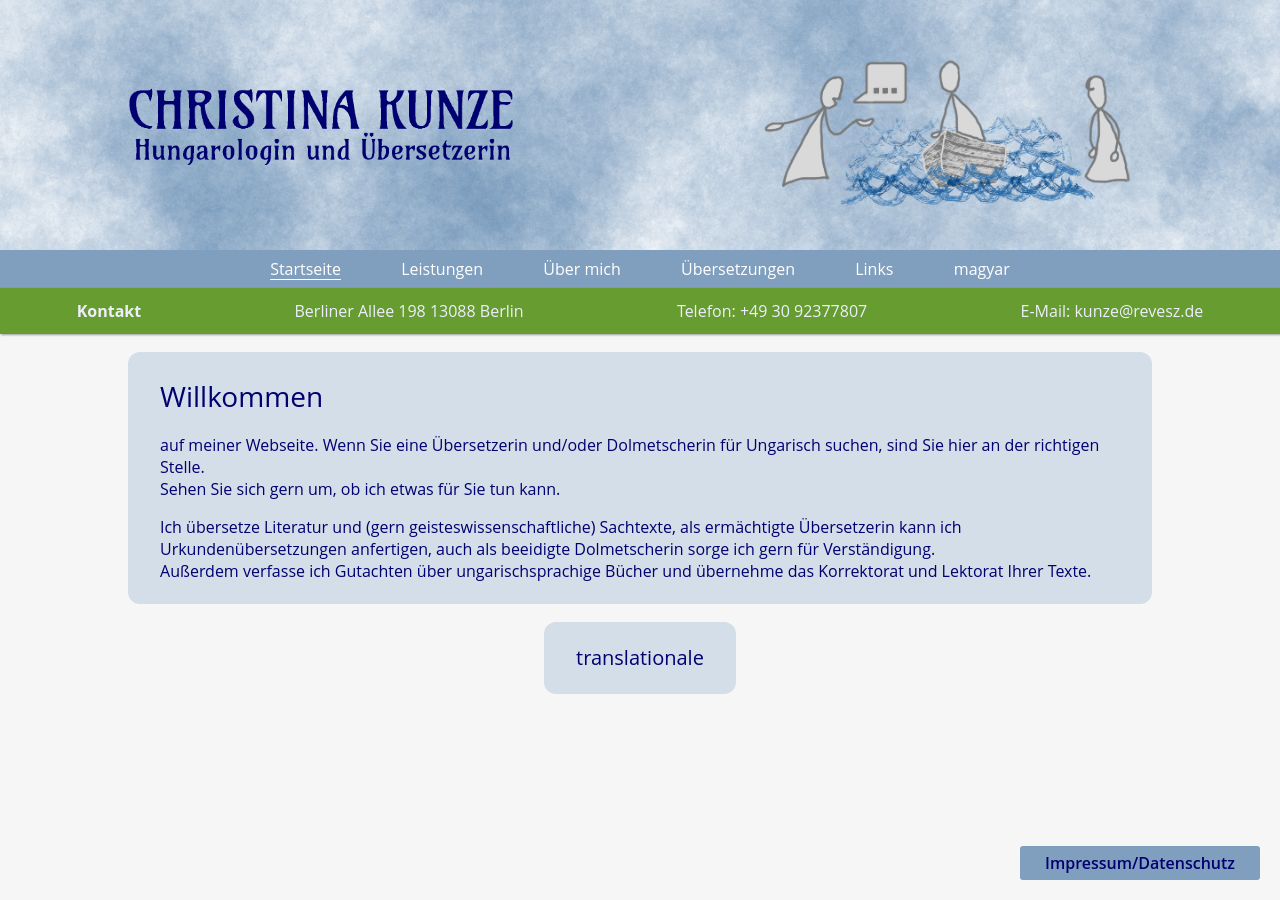
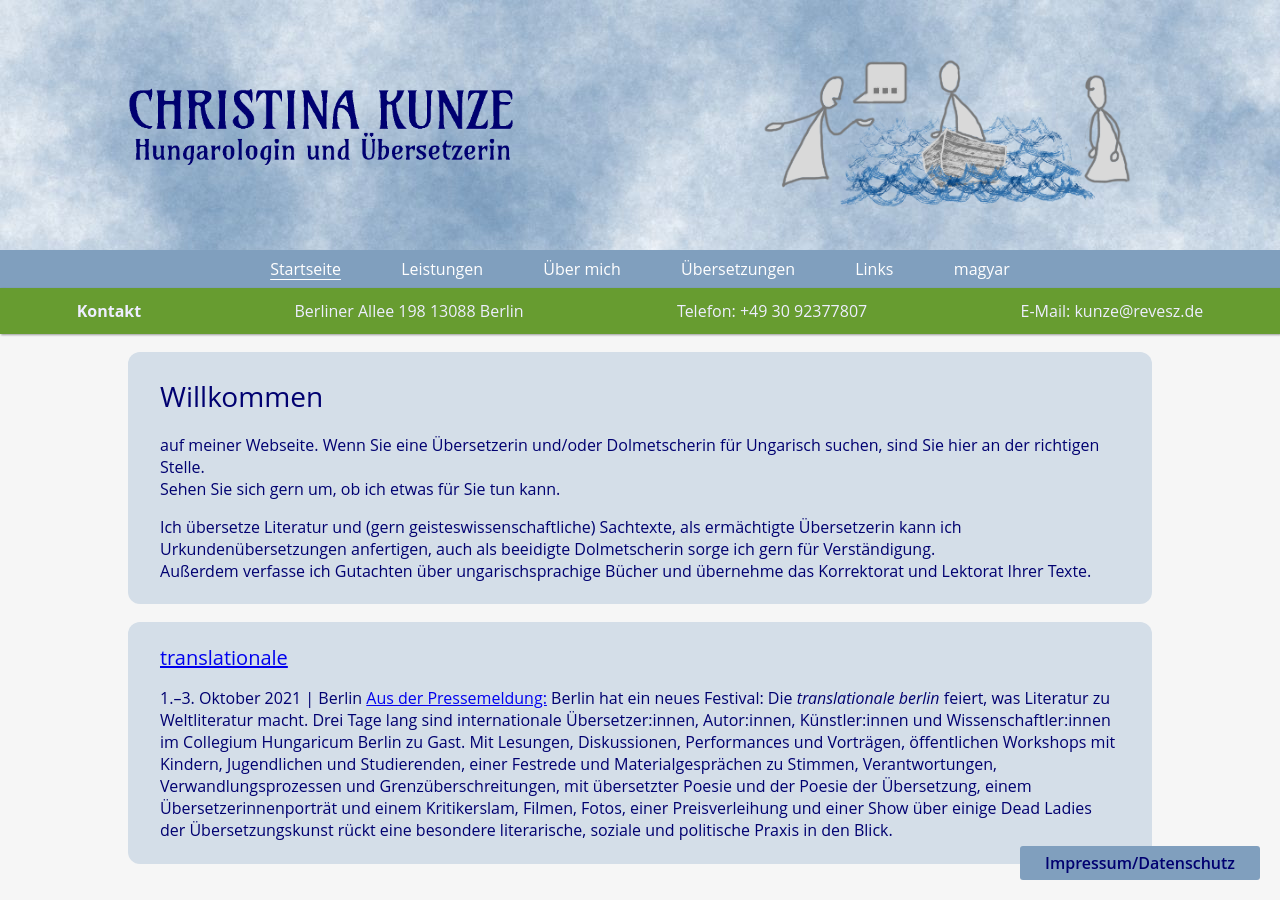
Before and after one commit to rixx/revesz.de, a Jekyll site: the page built from index.md, in a window 1280 px wide. Built offline with Jekyll 4.4.1, drawn with Linux system fonts in a browser that asks for light colours.

Commit message:
Update news.html

```diff
--- a/_includes/news.html
+++ b/_includes/news.html
@@ -1,2 +1,4 @@
-<h2>translationale</2>
+<h2><a href="https://www.translationale-berlin.net/">translationale</a></2>
 <p>
+1.–3. Oktober 2021 | Berlin
+<a href="https://www.translationale-berlin.net/festival/">Aus der Pressemeldung:</a> Berlin hat ein neues Festival: Die <i>translationale berlin</i> feiert, was Literatur zu Weltliteratur macht. Drei Tage lang sind internationale Übersetzer:innen, Autor:innen, Künstler:innen und Wissenschaftler:innen im Collegium Hungaricum Berlin zu Gast. Mit Lesungen, Diskussionen, Performances und Vorträgen, öffentlichen Workshops mit Kindern, Jugendlichen und Studierenden, einer Festrede und Materialgesprächen zu Stimmen, Verantwortungen, Verwandlungsprozessen und Grenzüberschreitungen, mit übersetzter Poesie und der Poesie der Übersetzung, einem Übersetzerinnenporträt und einem Kritikerslam, Filmen, Fotos, einer Preisverleihung und einer Show über einige Dead Ladies der Übersetzungskunst rückt eine besondere literarische, soziale und politische Praxis in den Blick.
```
